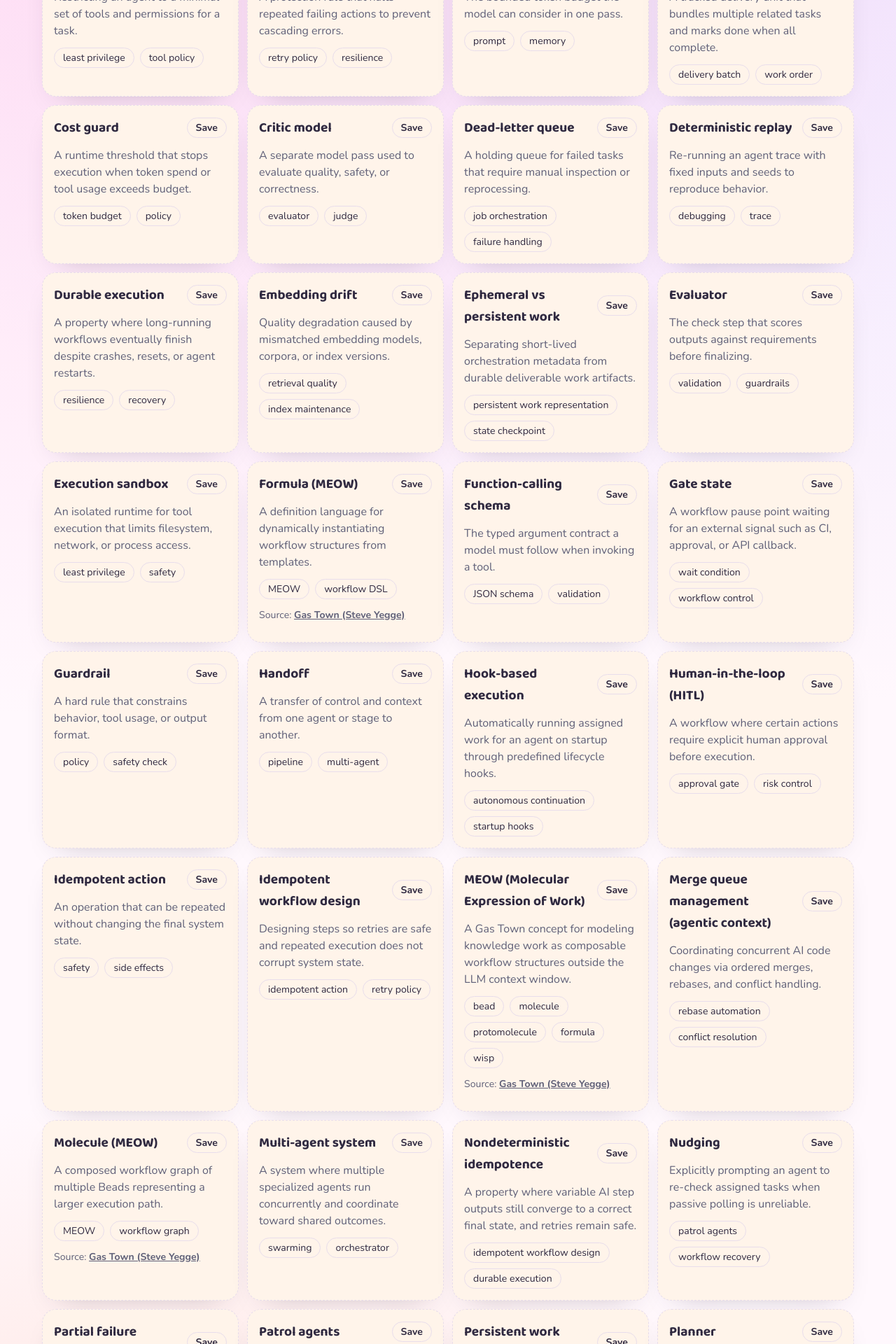
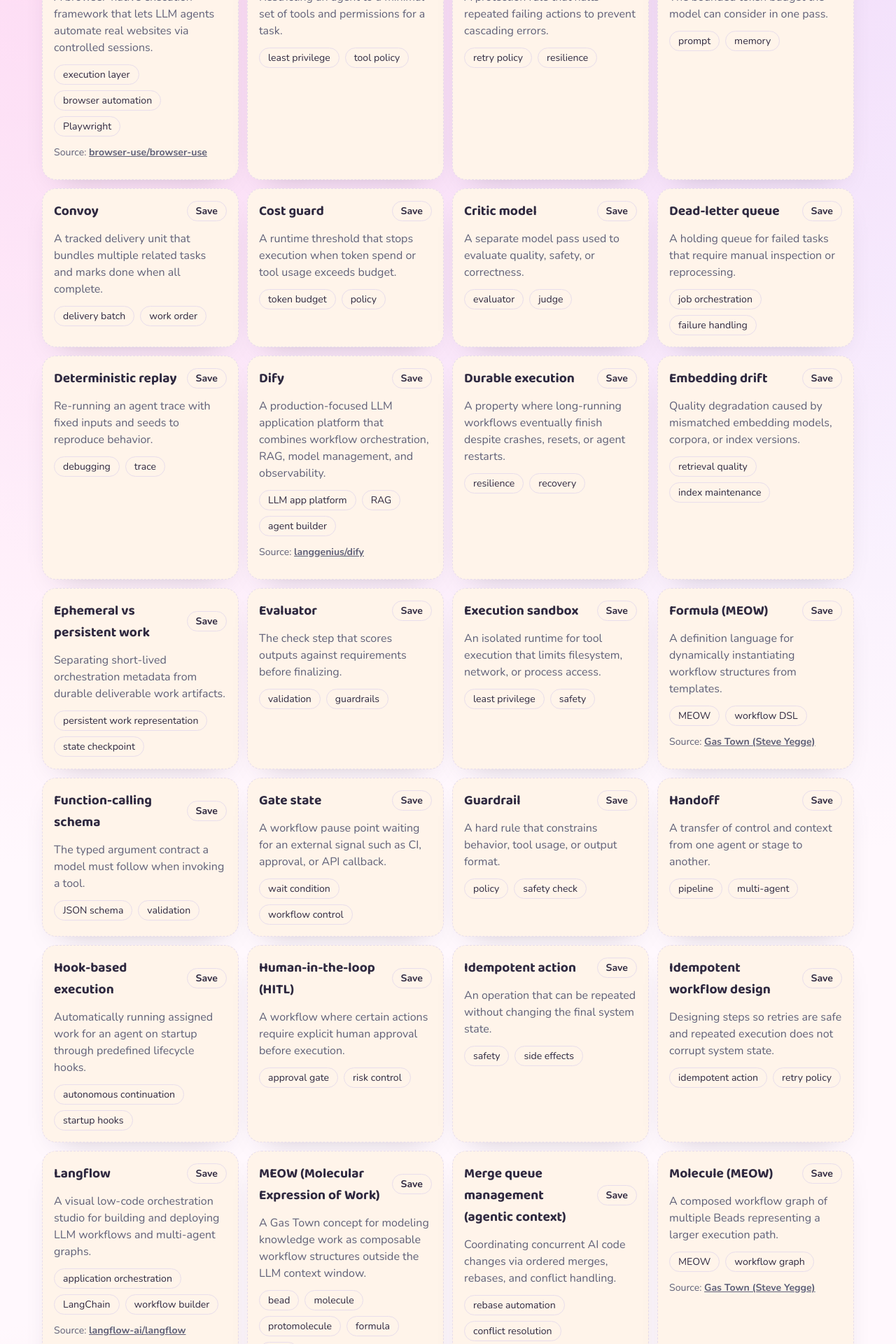
Before and after one commit to amelieav/agents-explained, a React (Vite) app: page /glossary in a window 1280 px wide. Shown: the part 800-2720 px from the top of the page at 70% size. Built offline with nearby package versions, Linux system fonts and the light colour scheme.

Commit message:
feat(glossary): add platform and resource project terms
Add Langflow, Dify, Browser-Use, RAGFlow, and Prompt Engineering Guide with GitHub source links.

```diff
--- a/src/content/copy.ts
+++ b/src/content/copy.ts
@@ -468,6 +468,44 @@ export const glossaryItems: GlossaryItem[] = [
     related: ["capability scoping", "autonomy"]
   },
   {
+    term: "Langflow",
+    definition:
+      "A visual low-code orchestration studio for building and deploying LLM workflows and multi-agent graphs.",
+    related: ["application orchestration", "LangChain", "workflow builder"],
+    sourceLabel: "langflow-ai/langflow",
+    sourceUrl: "https://github.com/langflow-ai/langflow"
+  },
+  {
+    term: "Dify",
+    definition:
+      "A production-focused LLM application platform that combines workflow orchestration, RAG, model management, and observability.",
+    related: ["LLM app platform", "RAG", "agent builder"],
+    sourceLabel: "langgenius/dify",
+    sourceUrl: "https://github.com/langgenius/dify"
+  },
+  {
+    term: "Browser-Use",
+    definition: "A browser-native execution framework that lets LLM agents automate real websites via controlled sessions.",
+    related: ["execution layer", "browser automation", "Playwright"],
+    sourceLabel: "browser-use/browser-use",
+    sourceUrl: "https://github.com/browser-use/browser-use"
+  },
+  {
+    term: "RAGFlow",
+    definition: "An enterprise-grade retrieval and context engine for document-heavy RAG systems with agentic workflow support.",
+    related: ["context layer", "retrieval", "grounded citations"],
+    sourceLabel: "infiniflow/ragflow",
+    sourceUrl: "https://github.com/infiniflow/ragflow"
+  },
+  {
+    term: "Prompt Engineering Guide",
+    definition:
+      "A knowledge repository covering prompt design, reasoning patterns, and agent/RAG prompting techniques rather than runtime infrastructure.",
+    related: ["cognitive design", "ReAct", "prompt strategy"],
+    sourceLabel: "dair-ai/Prompt-Engineering-Guide",
+    sourceUrl: "https://github.com/dair-ai/Prompt-Engineering-Guide"
+  },
+  {
     term: "Context window",
     definition: "The bounded token budget the model can consider in one pass.",
     related: ["prompt", "memory"]
```
